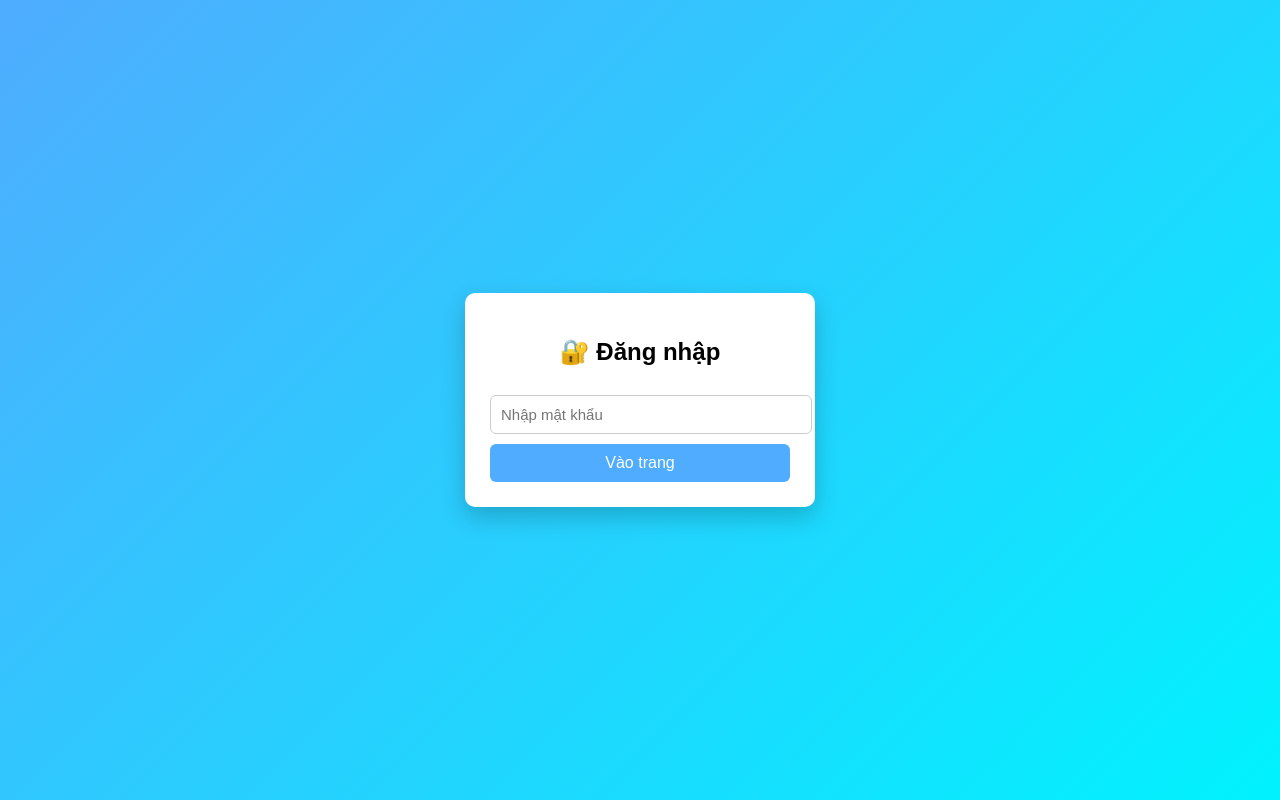
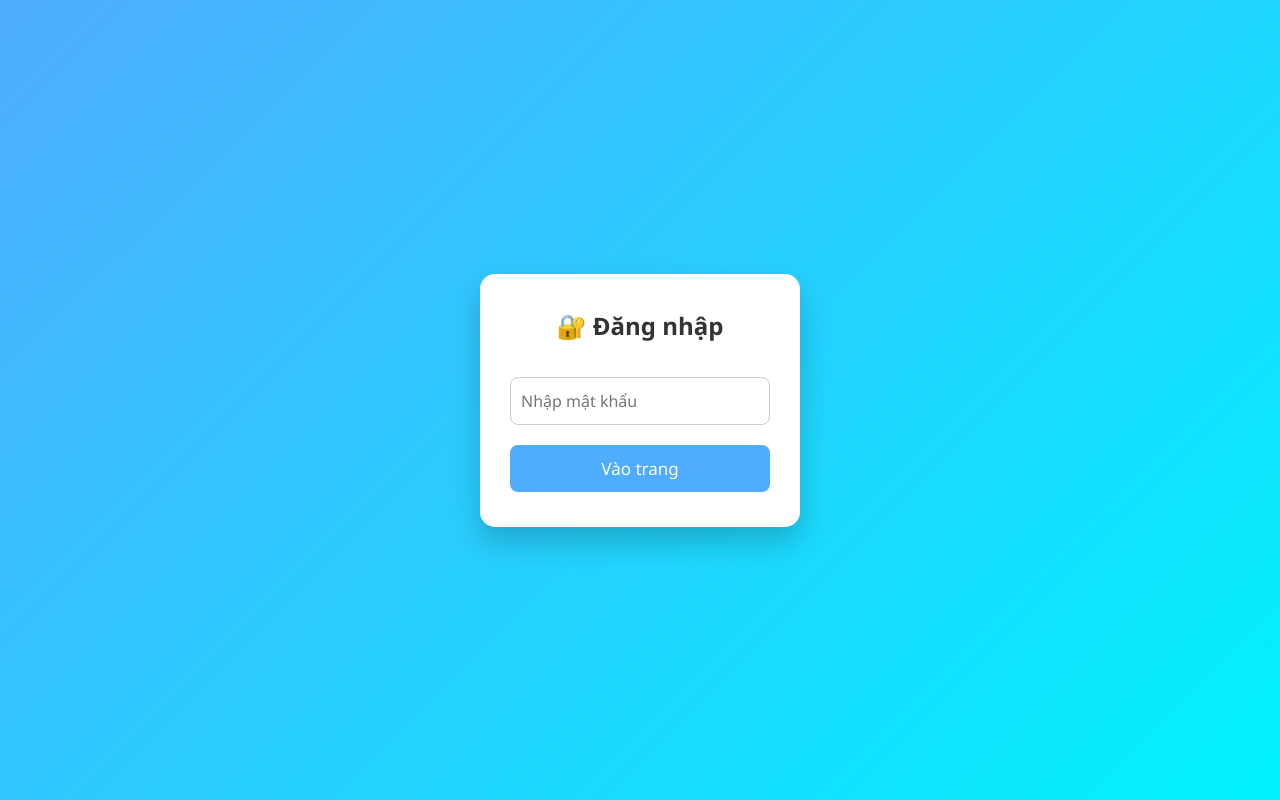
Before and after one commit to diemdanhlop-ai/diemdanhlop, a plain HTML site: page index.html in a window 1280 px wide. Drawn offline with Linux system fonts and the light colour scheme.

Commit message:
Update index.html

```diff
--- a/index.html
+++ b/index.html
@@ -6,56 +6,92 @@
 <meta name="viewport" content="width=device-width, initial-scale=1.0">
 
 <style>
-body{
-    font-family: Arial, sans-serif;
-    background: linear-gradient(135deg,#4facfe,#00f2fe);
-    height:100vh;
-    display:flex;
-    justify-content:center;
-    align-items:center;
-    margin:0;
+/* Reset cơ bản */
+* {
+    box-sizing: border-box;
+    margin: 0;
+    padding: 0;
+    font-family: 'Segoe UI', Arial, sans-serif;
+    user-select: none;
 }
-*{ user-select:none; }
-.box{
-    background:#fff;
-    padding:25px;
-    border-radius:10px;
-    width:300px;
-    text-align:center;
-    box-shadow:0 10px 25px rgba(0,0,0,.2);
+
+body {
+    height: 100vh;
+    display: flex;
+    justify-content: center;
+    align-items: center;
+    background: linear-gradient(135deg, #4facfe, #00f2fe);
 }
-input{
-    width:100%;
-    padding:10px;
-    margin:10px 0;
-    border-radius:6px;
-    border:1px solid #ccc;
-    font-size:15px;
-    user-select:auto;
+
+.box {
+    background: #fff;
+    padding: 35px 30px;
+    border-radius: 15px;
+    width: 320px;
+    text-align: center;
+    box-shadow: 0 15px 30px rgba(0,0,0,0.2);
+    transition: transform 0.3s;
 }
-button{
-    width:100%;
-    padding:10px;
-    border:none;
-    background:#4facfe;
-    color:#fff;
-    font-size:16px;
-    border-radius:6px;
-    cursor:pointer;
+
+.box:hover {
+    transform: translateY(-5px);
 }
-button:disabled{
-    background:#aaa;
-    cursor:not-allowed;
+
+h2 {
+    margin-bottom: 25px;
+    font-size: 24px;
+    color: #333;
 }
-.error{
-    color:red;
-    font-size:14px;
-    display:none;
+
+input {
+    width: 100%;
+    padding: 12px 10px;
+    margin: 10px 0 20px 0;
+    border-radius: 8px;
+    border: 1px solid #ccc;
+    font-size: 16px;
+    user-select: auto;
+    transition: border 0.3s;
 }
-.lock{
-    color:#e67e22;
-    font-size:14px;
-    display:none;
+
+input:focus {
+    border-color: #4facfe;
+    outline: none;
+}
+
+button {
+    width: 100%;
+    padding: 12px;
+    border: none;
+    background: #4facfe;
+    color: #fff;
+    font-size: 17px;
+    border-radius: 8px;
+    cursor: pointer;
+    transition: background 0.3s;
+}
+
+button:hover:not(:disabled) {
+    background: #00f2fe;
+}
+
+button:disabled {
+    background: #aaa;
+    cursor: not-allowed;
+}
+
+.error, .lock {
+    font-size: 14px;
+    margin-top: 10px;
+    display: none;
+}
+
+.error {
+    color: #e74c3c;
+}
+
+.lock {
+    color: #e67e22;
 }
 </style>
 </head>
@@ -64,24 +100,19 @@ button:disabled{
 
 <div class="box">
     <h2>🔐 Đăng nhập</h2>
-    <input type="password" id="password" placeholder="Nhập mật khẩu"
-           autocomplete="off" onpaste="return false">
+    <input type="password" id="password" placeholder="Nhập mật khẩu" autocomplete="off" onpaste="return false">
     <button id="btn" onclick="login()">Vào trang</button>
     <p class="error" id="error">❌ Sai mật khẩu!</p>
     <p class="lock" id="lock">🔒 Bị khóa 10 phút</p>
 </div>
 
 <script>
-/* 🔑 MẬT KHẨU (KHÔNG MÃ HÓA) */
-const PASSWORD = "123456"; // 👉 đổi tại đây
-
+const PASSWORD = "123456"; // Mật khẩu
 const MAX_FAIL = 3;
 const LOCK_TIME = 10 * 60 * 1000; // 10 phút
-
 const failKey = "failCount";
 const lockKey = "lockUntil";
 
-/* Kiểm tra trạng thái khóa */
 function checkLock(){
     const lockUntil = localStorage.getItem(lockKey);
     if(!lockUntil) return false;
@@ -89,8 +120,7 @@ function checkLock(){
     const now = Date.now();
     if(now < lockUntil){
         const remain = Math.ceil((lockUntil - now)/60000);
-        document.getElementById("lock").innerText =
-            "🔒 Bị khóa " + remain + " phút";
+        document.getElementById("lock").innerText = "🔒 Bị khóa " + remain + " phút";
         document.getElementById("lock").style.display = "block";
         document.getElementById("btn").disabled = true;
         return true;
@@ -101,7 +131,6 @@ function checkLock(){
     }
 }
 
-/* Chạy khi load trang */
 checkLock();
 
 function login(){
@@ -125,7 +154,7 @@ function login(){
     }
 }
 
-/* Chống chuột phải + F12 */
+// Chống chuột phải + F12 + Ctrl+U/S
 document.addEventListener("contextmenu", e => e.preventDefault());
 document.addEventListener("keydown", e => {
     if (e.key === "F12" || (e.ctrlKey && ["u","s"].includes(e.key.toLowerCase()))){
```
